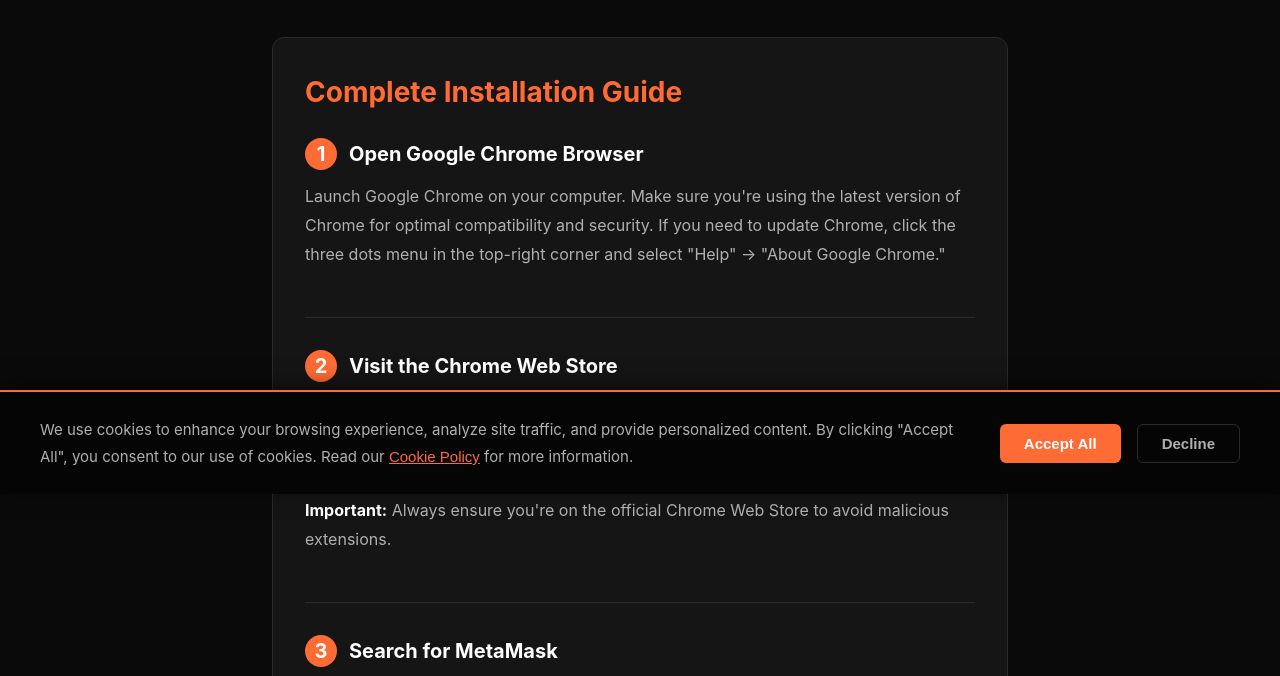
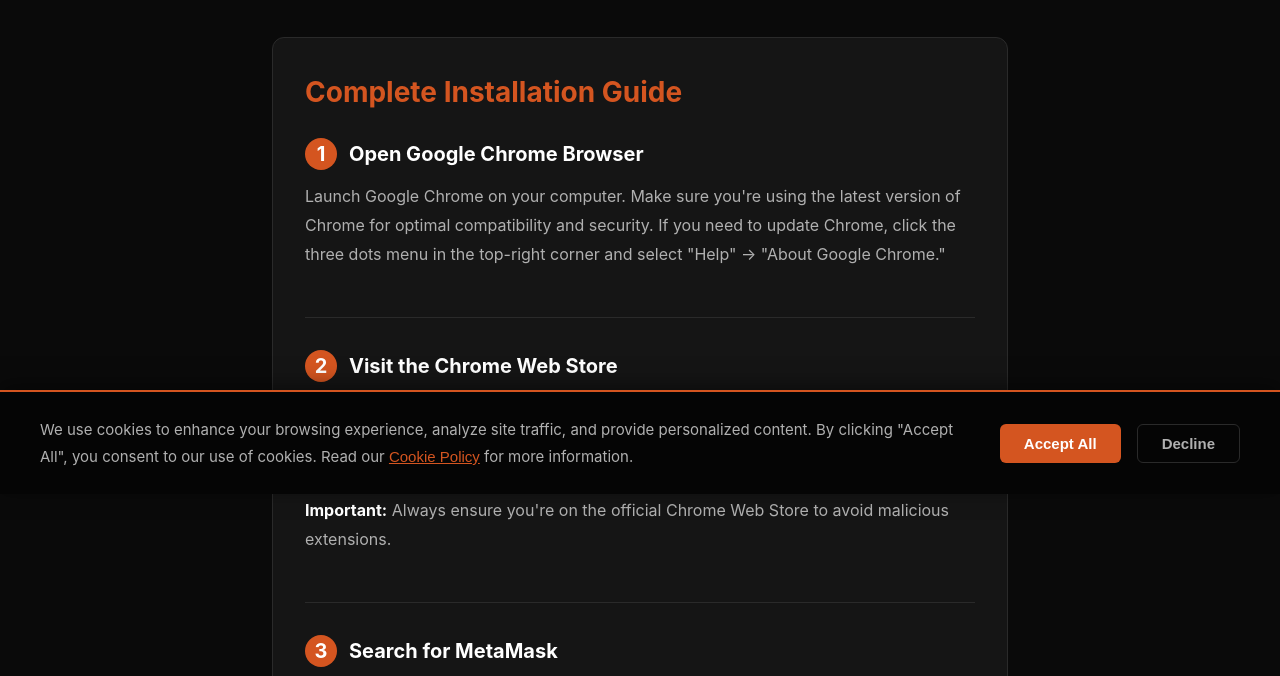
Before and after one commit to MetaHall/how-to-download-and-install-metamask-on-chrome, a plain HTML site: page index.html in a window 1280 px wide. Shown: the part 306-982 px from the top of the page. Drawn offline with Linux system fonts and the light colour scheme.

Commit message:
Update index.html

```diff
--- a/index.html
+++ b/index.html
@@ -42,8 +42,8 @@
         --card-bg: #151515;
         --text-primary: #ffffff;
         --text-secondary: #b0b0b0;
-        --orange-primary: #ff6b35;
-        --orange-hover: #ff8555;
+        --orange-primary: #d45520;
+        --orange-hover: #e0642d;
         --border-color: #2a2a2a;
       }
 
```
